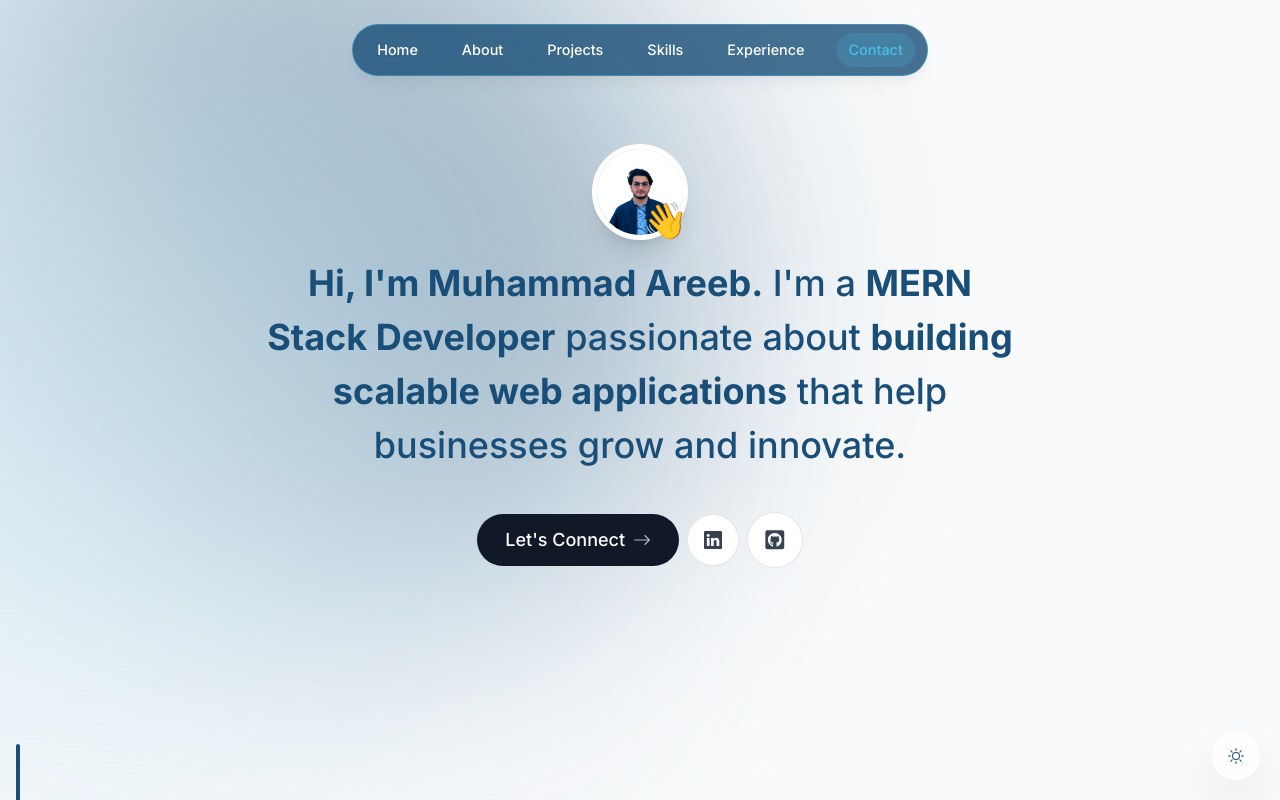
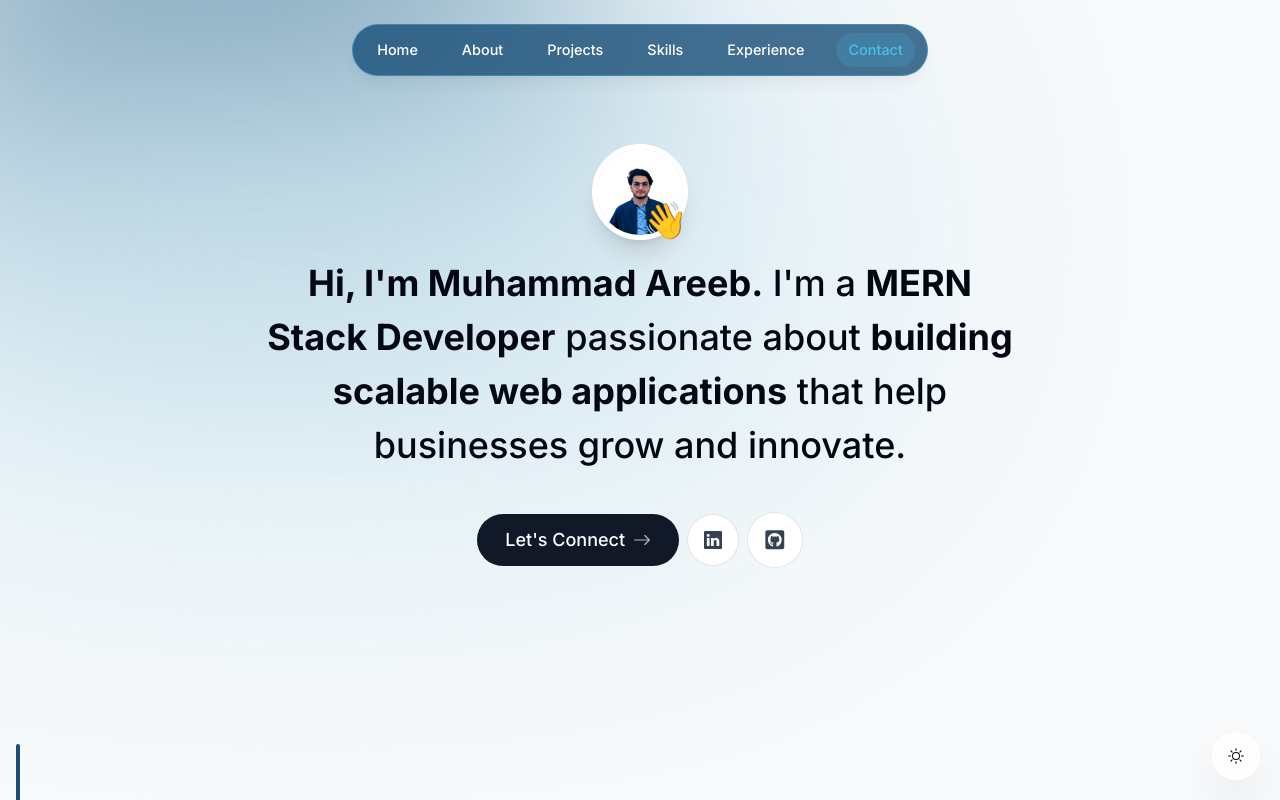
Before and after one commit to muhammadareeb01/businessportfolio, a Next.js app: page / in a window 1280 px wide. Shown: the top 800 px of the page. Built offline with nearby package versions, Linux system fonts and the light colour scheme; no server answers.

Commit message:
'updated'

```diff
--- a/app/layout.tsx
+++ b/app/layout.tsx
@@ -1,5 +1,3 @@
-"use client";
-import { motion } from "framer-motion";
 import Header from "@/components/header";
 import "./globals.css";
 import { Inter } from "next/font/google";
@@ -11,11 +9,6 @@ import { Toaster } from "react-hot-toast";
 
 const inter = Inter({ subsets: ["latin"] });
 
-export const metadata = {
-  title: "Muhammad Areeb | Personal Portfolio",
-  description:
-    "Muhammad Areeb is a full-stack MERN developer with strong expertise.",
-};
 
 export default function RootLayout({
   children,
@@ -25,53 +18,18 @@ export default function RootLayout({
   return (
     <html lang="en" className="!scroll-smooth">
       <body
-        className={`${inter.className} bg-gray-50 text-[#184e77] relative pt-28 sm:pt-36 dark:bg-gray-900 dark:text-[#a6dcef]`}
+        className={`${inter.className} bg-gray-50 text-gray-950 relative pt-28 sm:pt-36 dark:bg-gray-900 dark:text-gray-50 dark:text-opacity-90`}
       >
-        <motion.div
-          className="bg-[#184e77] absolute top-[-6rem] -z-10 right-[35rem] h-[22rem] w-[28rem] rounded-full blur-[8rem] sm:h-[40rem] sm:w-[50rem]"
-          animate={{
-            rotate: 360,
-            opacity: [0.4, 0.8, 0.4],
-          }}
-          transition={{
-            rotate: {
-              repeat: Infinity,
-              duration: 60,
-              ease: "linear",
-            },
-            opacity: {
-              repeat: Infinity,
-              duration: 6,
-              ease: "easeInOut",
-            },
-          }}
-        />
+        <div className="bg-[#184e77] absolute top-[-6rem] -z-10 right-[45rem] h-[20rem] w-[20rem] rounded-full blur-[8rem] sm:w-[40rem] dark:bg-[#103f60]"></div>
 
-        <motion.div
-          className="bg-[#d0e8f2] absolute top-[-1rem] -z-10 left-[-35rem] h-[28rem] w-[40rem] rounded-full blur-[10rem] sm:h-[45rem] sm:w-[65rem]"
-          animate={{
-            rotate: 360,
-            opacity: [0.6, 0.8, 0.6],
-          }}
-          transition={{
-            rotate: {
-              repeat: Infinity,
-              duration: 90,
-              ease: "linear",
-            },
-            opacity: {
-              repeat: Infinity,
-              duration: 8,
-              ease: "easeInOut",
-            },
-          }}
-        />
+        <div className="bg-[#d0e8f2] absolute top-[-1rem] -z-10 left-[-35rem] h-[31.25rem] w-[50rem] rounded-full blur-[10rem] sm:w-[68.75rem] md:left-[-33rem] lg:left-[-28rem] xl:left-[-15rem] 2xl:left-[-5rem] dark:bg-[#aac9d5]"></div>
 
         <ThemeContextProvider>
           <ActiveSectionContextProvider>
             <Header />
             {children}
             <Footer />
+
             <Toaster position="top-right" />
             <ThemeSwitch />
           </ActiveSectionContextProvider>
```
